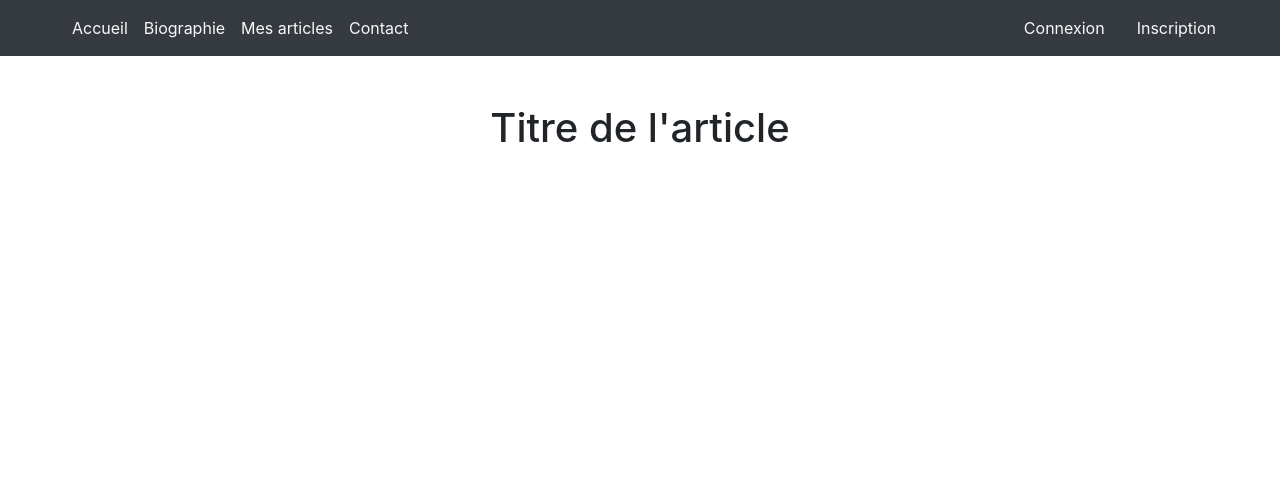
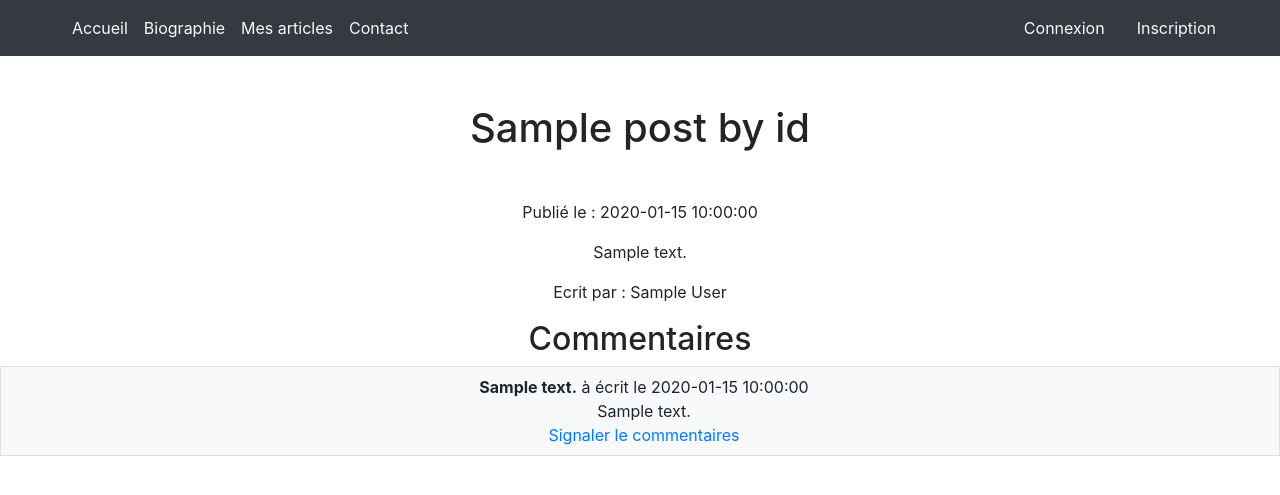
Before and after one commit to clement45000/projet4, a PHP site: template views/front/post.php in a window 1280 px wide. Shown: the top 495 px of the page. Run offline with PHP 8.4, Linux system fonts and the light colour scheme; the template is opened without the code that fills it: most values are stand-ins (such as "Sample title", 1, 10 or a date in 2020).

Commit message:
ajout de la page article et  ajout des commentaires associés

```diff
--- a/controllers/FrontendController.php
+++ b/controllers/FrontendController.php
@@ -1,13 +1,16 @@
 <?php
 require_once 'models/PostDao.php';
+require_once 'models/CommentDao.php';
 
 class FrontendController{
 
     private $postDao;
+    private $commentDao;
 
     public function __construct(){
         // créatoin de l'objet des l'instanciation de la class
         $this->postDao = new PostDao();
+        $this->commentDao = new CommentDao();
     }
 
     public function getHome(){
@@ -16,7 +19,8 @@ class FrontendController{
     }
 
     public function getPost(){
-        $postById = $this->postDao->getPostById($_GET['id']);
+        $postById = $this->postDao->getPostById($_GET['id']); //['id'] param url du lien de home (lire la suite et titre)
+        $commentsById = $this->commentDao->getCommentsById($_GET['id']);
         require_once "views/front/post.php";
     }
 
--- a/models/PostDao.php
+++ b/models/PostDao.php
@@ -11,7 +11,7 @@ class PostDao extends Model {
     public function getPostById($idpost){
         $postById = $this->getPdoConnexion()->prepare('select id_post, title_post, content_post, author_post, date_post from posts where id_post=?');
         $postById->execute(array($idpost));
-        return $postById->fetch();
+        return $postById->fetch(); //On va chercher une seul colonne celle ou l'id correspon à la var passé en param
     }
 
 
--- a/views/front/post.php
+++ b/views/front/post.php
@@ -2,9 +2,20 @@
 ob_start();
 ?>
     <div class="container">
-    <h1 class="mt-5 mb-5 text-center">Titre de l'article</h1>
+        <h1 class="mt-5 mb-5 text-center"><?= $postById['title_post'] ?></h1>
+        <p class ="text-center"> Publié le : <?= $postById['date_post'] ?>  </p>
+        <p class ="text-center"><?= $postById['content_post'] ?>  </p>
+        <p class ="text-center">Ecrit par : <?= $postById['author_post'] ?>  </p>
+    </div>
 
-
+    <h2 class="text-center">Commentaires</h2>
+    <?php foreach ($commentsById as $commentById) :?>
+            <div class="text-center border border-bg-dark bg-light mt-2 pb-2">
+                <p class="mt-2 ml-2 mb-0"><strong><?=$commentById['pseudo_comment'] ?></strong> à écrit le <?=$commentById['date_comment'] ?></p>
+                <p class="mt-0 mb-0 ml-2"><?=$commentById['content_comment'] ?></p>
+                <a href="#" class="ml-2 pt-0">Signaler le commentaires</a>
+            </div>
+                <?php endforeach; ?>
 
 
 
```
Also changed, not shown: models/commentDao.php (+11 -0 lines), views/front/home.php (+6 -1 lines).
